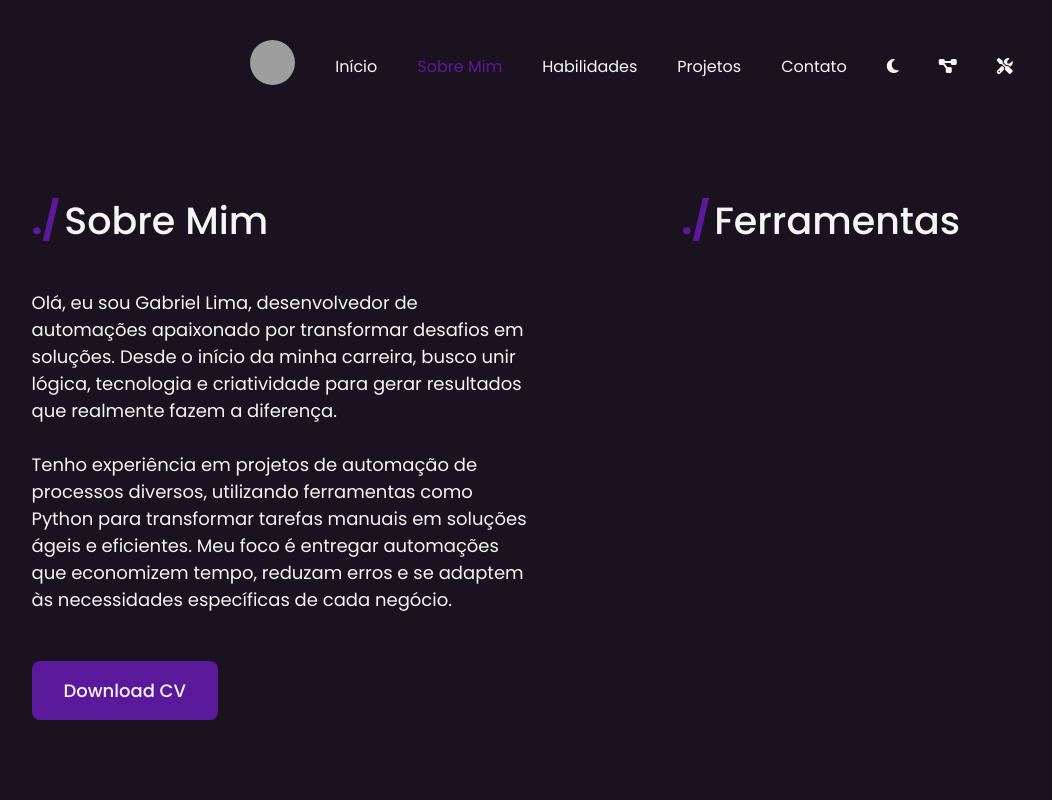
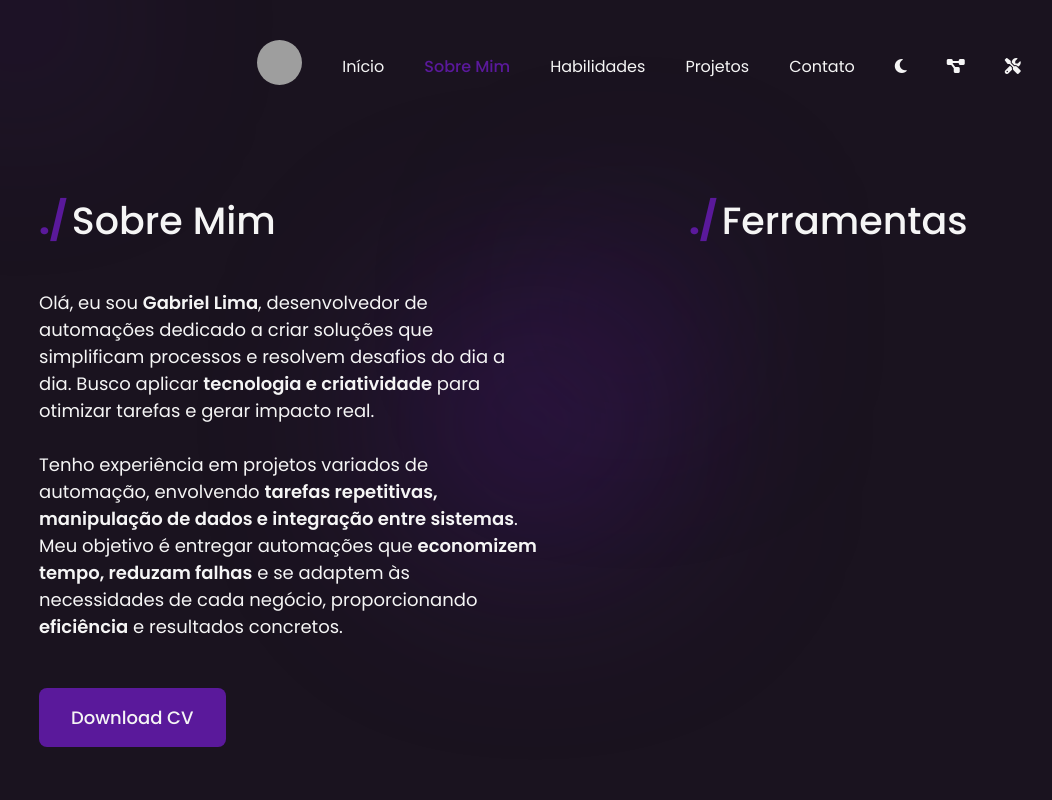
Before and after one commit to devgabriellimaruas/automation-portfolio, a Django app: page /about/ in a window 1280 px wide. Shown: the whole page, without its empty margins (1-1053 px from the left). Run offline with Django 5.2, Linux system fonts and the light colour scheme; data that the repository does not hold is empty; some libraries are stand-ins or nearby versions; grey boxes are pictures that could not be loaded.

Commit message:
update: implementing light mode and ballon blur in background

```diff
--- a/portfolio/apps/about/templates/about/about.html
+++ b/portfolio/apps/about/templates/about/about.html
@@ -1,20 +1,27 @@
 {% extends "components/base.html" %}
 {% load static %}
+
+{% block body_class %}about{% endblock %}
 
 {% block content %}
 <div class="container">
     <div class="about-content">
-        <div class="about">
+        <div class="about-me">
             {% include "components/title.html" with title="Sobre Mim" %}
 
-            <p><span class="desc">Olá, eu sou Gabriel Lima, desenvolvedor de automações apaixonado por transformar
-                    desafios em soluções. Desde o início da minha carreira, busco unir lógica, tecnologia e criatividade
-                    para gerar resultados que realmente fazem a diferença.</span><br><br>
-
-                <span class="desc">Tenho experiência em projetos de automação de processos diversos, utilizando
-                    ferramentas como Python para transformar tarefas manuais em soluções ágeis e eficientes. Meu foco é
-                    entregar automações que economizem tempo, reduzam erros e se adaptem às necessidades específicas de
-                    cada negócio.</span>
+            <p>
+                <span class="desc">
+                    Olá, eu sou <span class="highlight">Gabriel Lima</span>,
+                    desenvolvedor de automações dedicado a criar soluções que simplificam processos e resolvem desafios do dia a dia. Busco aplicar <span class="highlight">tecnologia e criatividade</span> para otimizar tarefas e gerar impacto real.
+                </span>
+                <br><br>
+                <span class="desc">
+                    Tenho experiência em projetos variados de automação, envolvendo
+                    <span class="highlight">tarefas repetitivas, manipulação de dados e integração entre
+                        sistemas</span>. Meu objetivo é entregar automações que
+                    <span class="highlight">economizem tempo, reduzam falhas</span> e se adaptem às necessidades de cada
+                    negócio, proporcionando <span class="highlight">eficiência</span> e resultados concretos.
+                </span>
             </p>
 
             <a href="{% static 'docs/GabrielLima-Curriculo.pdf' %}" download class="button">
--- a/portfolio/apps/about/templates/about/tools.html
+++ b/portfolio/apps/about/templates/about/tools.html
@@ -1,4 +1,6 @@
 {% extends "components/base.html" %}
+
+{% block body_class %}about{% endblock %}
 
 {% block content %}
 <div class="container">
--- a/portfolio/apps/contacts/templates/contacts/contacts.html
+++ b/portfolio/apps/contacts/templates/contacts/contacts.html
@@ -1,5 +1,7 @@
 {% extends "components/base.html" %}
 {% load static %}
+
+{% block body_class %}contacts{% endblock %}
 
 {% block content %}
 <link rel="stylesheet" href="https://cdnjs.cloudflare.com/ajax/libs/font-awesome/6.5.1/css/all.min.css">
--- a/portfolio/apps/home/templates/home/home.html
+++ b/portfolio/apps/home/templates/home/home.html
@@ -1,5 +1,7 @@
 {% extends "components/base.html" %}
 {% load static %}
+
+{% block body_class %}home{% endblock %}
 
 {% block content %}
 
--- a/portfolio/apps/project/templates/projects/projects.html
+++ b/portfolio/apps/project/templates/projects/projects.html
@@ -1,5 +1,7 @@
 {% extends "components/base.html" %}
 {% load static %}
+
+{% block body_class %}projects{% endblock %}
 
 {% block content %}
 
@@ -29,10 +31,10 @@
       {% endfor %}
     </div>
     {% else %}
-    <p class="not-found">
+    <li class="not-found">
       😎 Nenhum projeto por aqui ainda<br>
       Mas calma, boas coisas estão a caminho!
-    </p>
+    </li>
     {% endif %}
   </div>
 </div>
--- a/portfolio/apps/project/templates/projects/update_project.html
+++ b/portfolio/apps/project/templates/projects/update_project.html
@@ -1,9 +1,10 @@
 {% extends "components/base.html" %}
 {% load static %}
 
+{% block body_class %}projects{% endblock %}
+
 {% block content %}
 <div class="container">
-
   {% include "components/title.html" with title="Editar projetos" %}
 
   <form id="project-form" class="add-project-form" action="{% url 'update_project' project.id %}" method="POST">
@@ -54,5 +55,6 @@
 {% endblock %}
 
 {% block extra_scripts %}
+{{ block.super }}
 <script src="{% static 'js/update_project.js' %}"></script>
 {% endblock %}
--- a/portfolio/static/css/about.css
+++ b/portfolio/static/css/about.css
@@ -2,14 +2,18 @@
     display: flex;
 }
 
-.about,
+.about-me,
 .tools {
     max-width: auto;
     color: var(--color-text);
     max-width: 500px;
 }
 
-.about {
+.highlight {
+    font-weight: 600;
+}
+
+.about-me {
     margin-right: 75px;
 }
 
@@ -39,7 +43,7 @@
     border: 1.5px solid var(--color-primary);
 }
 
-.about a {
+.about-me a {
     margin-top: 30px;
 }
 
--- a/portfolio/static/css/contacts.css
+++ b/portfolio/static/css/contacts.css
@@ -56,7 +56,7 @@
 }
 
 .contacts-links a:hover {
-    color: var(--color-text-alt);
+    color: var(--color-primary);
     transition: color 0.3s;
 }
 
@@ -84,8 +84,13 @@
     border: none;
     box-sizing: border-box;
     color: var(--color-text-alt);
-    background-color: var(--color-bg-alt);
+    background-color: var(--color-bg-ipt);
     font-family: 'Poppins', sans-serif;
+}
+
+input:focus,
+textarea:focus {
+    outline: none;
 }
 
 #contactsForm button {
--- a/portfolio/static/css/home.css
+++ b/portfolio/static/css/home.css
@@ -10,7 +10,7 @@
 .title-home {
     font-size: 52px;
     font-weight: 600;
-    color: var(--color-text) !important;
+    color: var(--color-text-pr) !important;
     margin: 0;
     text-align: center;
     line-height: 1.2;
@@ -55,7 +55,7 @@
 }
 
 .social-icons a:hover {
-    color: var(--color-text);
+    color: var(--color-bg-hvr);
     cursor: pointer;
 }
 
@@ -74,4 +74,5 @@
 
 .footer-name {
     font-weight: 600;
+    color: inherit;
 }
--- a/portfolio/static/css/styles.css
+++ b/portfolio/static/css/styles.css
@@ -1,26 +1,38 @@
 :root[data-theme="dark"] {
     --color-primary: #5A199B;
+    --blur-ball-color: rgba(90, 25, 155, 0.3);
     --color-bg: #1A131F;
     --color-bg-alt: rgba(245, 245, 245, 0.1); /* #F5F5F5 10% */
-    --color-bg-ft: rgba(245, 245, 245, 0.3); /* #F5F5F5 30% */
+    --color-bg-ipt: #453F4B;
+    --color-bg-hvr: #F5F5F5;
 
     --color-text: #F5F5F5;
     --color-text-pr: #F5F5F5;
     --color-text-bt: #F5F5F5;
     --color-text-alt: #D3D3D3;
-    --color-text-ft: rgba(211, 211, 211, 0.7); /* #D3D3D3 70% */
+
+    --color-tx-ft-act: #D3D3D3;
+    --color-tx-ft-inact: rgba(211, 211, 211, 0.7); /* #D3D3D3 70% */
+    --color-bg-ft-act: rgba(245, 245, 245, 0.3); /* #F5F5F5 30% */
+    --color-bg-ft-inact: rgba(245, 245, 245, 0.1);  /* #F5F5F5 10% */
 }
 :root[data-theme="light"] {
     --color-primary: #7836BA;
+    --blur-ball-color: rgba(120, 54, 186, 0.4); /* #7836BA 40% */
     --color-bg: #F2F2F2;
     --color-bg-alt: #FCFCFC;
-    --color-bg-ft: #D4D4D4;
+    --color-bg-ipt: #F2F2F2;
+    --color-bg-hvr: #D3D3D3 /*rgba(120, 54, 186, 0.7); /* #7836BA 70% */;
 
     --color-text: #1A131F;
     --color-text-pr: #7836BA;
     --color-text-bt: #F5F5F5;
     --color-text-alt: #737373;
-    --color-text-ft: #E6E6E6;
+
+    --color-tx-ft-act: #737373;
+    --color-tx-ft-inact: rgba(115, 115, 115, 0.7); /* #737373 70% */
+    --color-bg-ft-act: #D4D4D4;
+    --color-bg-ft-inact: #E6E6E6;
 }
 
 /* font-weight: 400; Regular */
@@ -34,7 +46,6 @@
     height: 100%;
     margin: 0;
     padding: 0;
-    scrollbar-gutter: stable;
 }
 
 body {
@@ -75,7 +86,6 @@
     color: var(--color-text);
 }
 
-/* tamanhos */
 .title.large .pre-title,
 .title.large .title-text {
     font-size: 38px;
@@ -85,7 +95,6 @@
 .title.small .title-text {
     font-size: 24px;
 }
-
 
 .button,
 .button-back {
@@ -113,7 +122,7 @@
 
 .button:hover,
 .button-back:hover {
-    background-color: var(--color-text);
+    background-color: var(--color-bg-hvr);
     color: var(--color-primary);
 }
 
@@ -130,6 +139,7 @@
 
 .nav-link.active {
     color: var(--color-primary);
+    font-weight: 500;
 }
 
 .perfil {
@@ -159,3 +169,48 @@
 td a:hover i {
     color: var(--color-text);
 }
+
+.blur-background {
+  position: fixed;
+  top: 0;
+  left: 0;
+  width: 100vw;
+  height: 100vh;
+  overflow: visible;
+  z-index: -1;
+  pointer-events: none;
+}
+
+.blur-ball {
+  position: absolute;
+  border-radius: 50%;
+  filter: blur(100px);
+  z-index: -1;
+  pointer-events: none;
+  background-color: var(--blur-ball-color);
+}
+
+/* ===== Home ===== */
+body.home .ball1 { width: 274px; height: 274px; left: 86.57vw; top: 8.56vh; }
+body.home .ball2 { width: 131px; height: 131px; left: 87.15vw; top: 33.22vh; }
+body.home .ball3 { width: 131px; height: 131px; left: -2.36vw; top: 90.11vh; }
+
+/* ===== About ===== */
+body.about .ball1 { width: 274px; height: 274px; left: 31.18vw; top: 35.67vh; }
+body.about .ball2 { width: 131px; height: 131px; left: 44.17vw; top: 30.89vh; }
+body.about .ball3 { width: 131px; height: 131px; left: -3.68vw; top: -5.78vh; }
+
+/* ===== Skills ===== */
+body.skills .ball1 { width: 274px; height: 274px; left: 75.28vw; top: 35.67vh; }
+body.skills .ball2 { width: 131px; height: 131px; left: 88.40vw; top: 30.89vh; }
+body.skills .ball3 { width: 131px; height: 131px; left: 3.68vw; top: 47.78vh; }
+
+/* ===== Projects ===== */
+body.projects .ball1 { width: 274px; height: 274px; left: 14.58vw; top: 25.78vh; }
+body.projects .ball2 { width: 131px; height: 131px; left: 13.68vw; top: 21.00vh; }
+body.projects .ball3 { width: 131px; height: 131px; left: 72.85vw; top: 75.00vh; }
+
+/* ===== Contacts ===== */
+body.contacts .ball1 { width: 274px; height: 274px; left: 75.28vw; top: 35.67vh; }
+body.contacts .ball2 { width: 131px; height: 131px; left: 88.40vw; top: 30.89vh; }
+body.contacts .ball3 { width: 131px; height: 131px; left: 3.68vw; top: 47.78vh; }
--- a/portfolio/templates/components/base.html
+++ b/portfolio/templates/components/base.html
@@ -24,7 +24,13 @@
     {% block extra_head %}{% endblock %}
 </head>
 
-<body>
+<body class="{% block body_class %}{% endblock %}">
+    <div class="blur-background">
+        <div class="blur-ball ball1"></div>
+        <div class="blur-ball ball2"></div>
+        <div class="blur-ball ball3"></div>
+    </div>
+
     <nav>
         <a href="{% url 'home' %}">
             <img src="{% static 'images/foto_perfil.jpg' %}" alt="Foto de perfil" class="perfil">
--- a/portfolio/templates/components/footer.html
+++ b/portfolio/templates/components/footer.html
@@ -2,5 +2,6 @@
     <span class="footer-text">Desenvolvido por</span>
     <span class="footer-name">Gabriel Lima</span>
     <span class="footer-text">e Designer por</span>
-    <span class="footer-name">Studio DesignbyGeo</span>
+    <a href="https://www.linkedin.com/in/geovanna-holanda/" class="footer-name" target="_blank"
+        rel="noopener noreferrer">Studio DesignbyGeo</a>
 </footer>
```
Also changed, not shown: portfolio/apps/project/templates/projects/create_projects.html (+5 -2 lines), portfolio/apps/project/templates/projects/view_project.html (+12 -8 lines), portfolio/apps/project/views.py (+4 -4 lines), portfolio/apps/skills/templates/skills/skills.html (+6 -4 lines), portfolio/static/css/project.css (+17 -25 lines).
